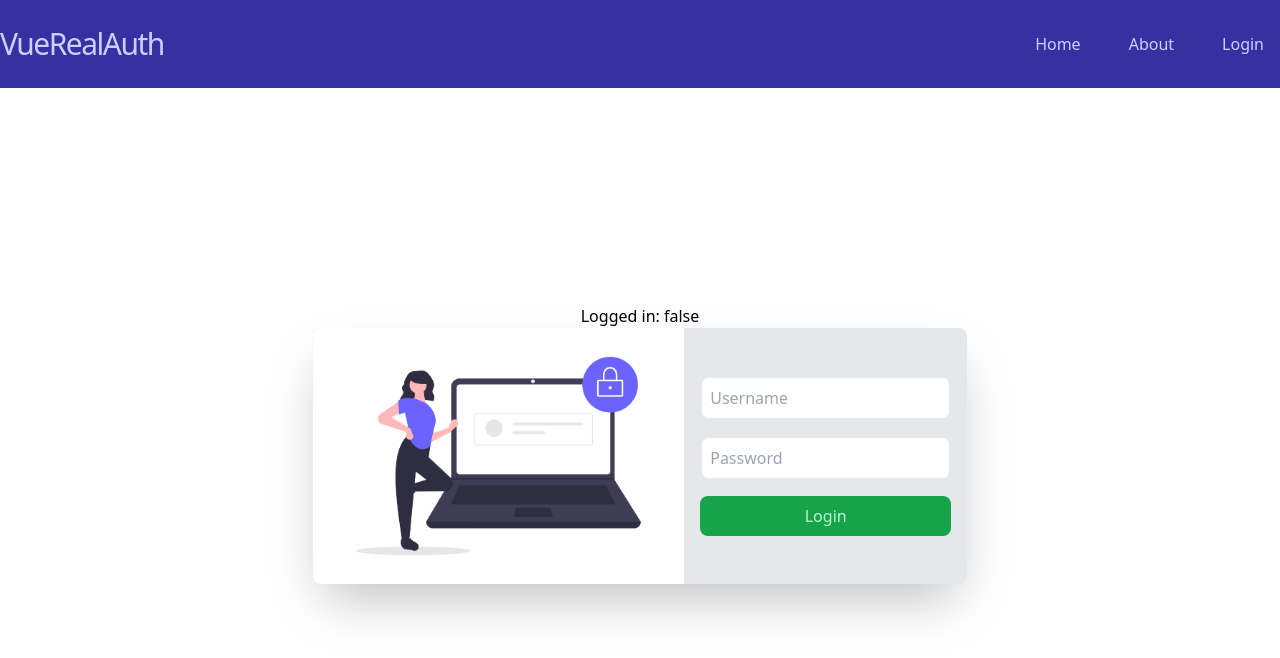
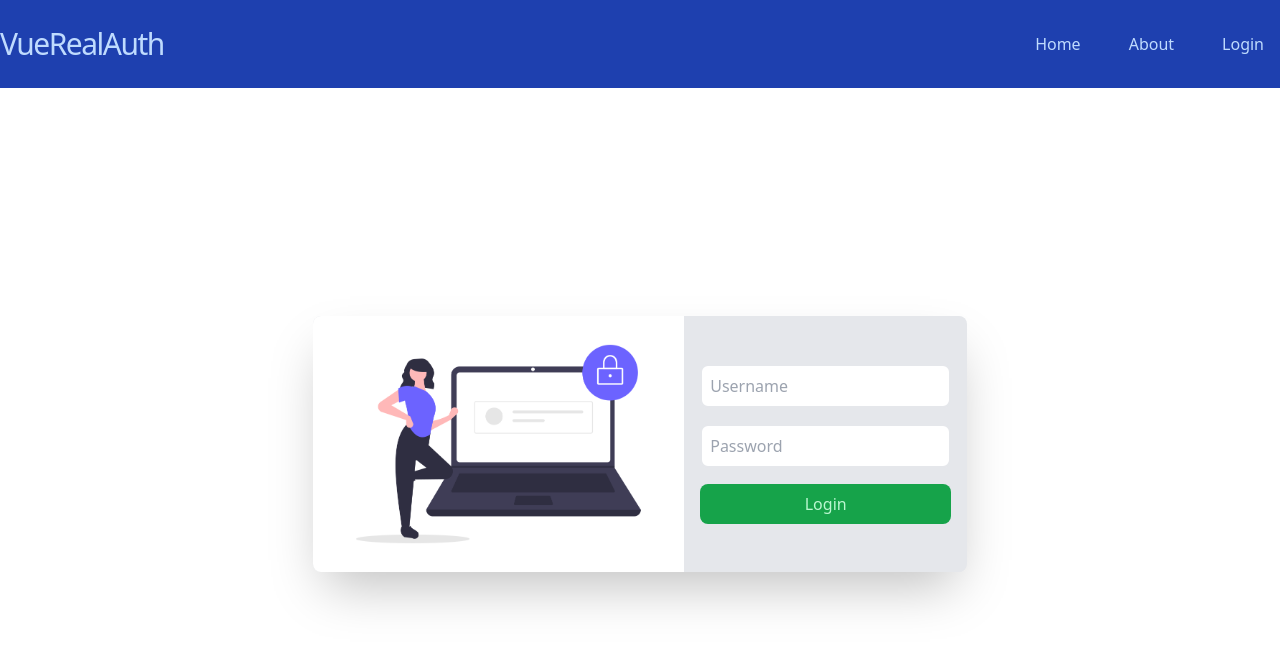
Before and after one commit to lehirschy/vuelogin, a Vue app: page /login in a window 1280 px wide. Shown: the top 658 px of the page. Built offline with nearby package versions, Linux system fonts and the light colour scheme; no server answers.

Commit message:
Login Firebase Done

```diff
--- a/package.json
+++ b/package.json
@@ -9,6 +9,7 @@
   },
   "dependencies": {
     "@vueuse/core": "^7.7.0",
+    "firebase": "^9.6.8",
     "vue": "^3.2.25",
     "vue-router": "^4.0.12",
     "vue-undraw": "^2.0.13"
--- a/src/components/Nav.vue
+++ b/src/components/Nav.vue
@@ -10,34 +10,34 @@ const loggingOut = () => {
 };
 </script>
 <template>
-    <div class="text-indigo-200 bg-indigo-800">
+    <div class="text-blue-200 bg-blue-800">
         <div class="container flex items-center justify-between mx-auto " >
             <h1 class="text-3xl font-thin tracking-tighter">Vue<span class="font-normal">RealAuth</span></h1>
             <nav>
                 <ul class="flex w-full space-x-4">
                     <router-link to="/">
-                        <li class="px-4 py-8 hover:cursor-pointer hover:bg-indigo-100 hover:text-indigo-800">
+                        <li class="px-4 py-8 hover:cursor-pointer hover:bg-blue-100 hover:text-blue-800">
                             Home
                         </li>
                     </router-link>
                     <router-link to="/about">
-                        <li class="px-4 py-8 hover:cursor-pointer hover:bg-indigo-100 hover:text-indigo-800">
+                        <li class="px-4 py-8 hover:cursor-pointer hover:bg-blue-100 hover:text-blue-800">
                             About
                         </li>
                     </router-link>
                     <router-link v-if="!isAuthenticated" to="/login">
-                        <li class="px-4 py-8 hover:cursor-pointer hover:bg-indigo-100 hover:text-indigo-800">
+                        <li class="px-4 py-8 hover:cursor-pointer hover:bg-blue-100 hover:text-blue-800">
                             Login
                         </li>
                     </router-link>
                     <div v-else class="flex">
                         <router-link to="/secret">
-                            <li class="px-4 py-8 hover:cursor-pointer hover:bg-indigo-100 hover:text-indigo-800">
+                            <li class="px-4 py-8 hover:cursor-pointer hover:bg-blue-100 hover:text-blue-800">
                                 Secret
                             </li>
                         </router-link>
                         <button  @click="loggingOut">
-                            <li class="px-4 py-8 hover:cursor-pointer hover:bg-indigo-100 hover:text-indigo-800">
+                            <li class="px-4 py-8 hover:cursor-pointer hover:bg-blue-100 hover:text-blue-800">
                                 Logout
                             </li>
                         </button>
--- a/src/composable/useAuth.js
+++ b/src/composable/useAuth.js
@@ -1,28 +1,36 @@
 import { ref } from "vue";
+import { createUserWithEmailAndPassword, signInWithEmailAndPassword, signOut } from "firebase/auth";
+import { firebaseAuth } from "./useFirebase";
+import { async } from "@firebase/util";
 
 const isAuthenticated = ref(false);
 
-const user = ref(null);
+const user = ref("");
 
-const usersFromDB = [{username: "admin", password: "admin", name: "Administrator"},
-                {username: "eden", password: "eden", name: "Eden"}
-                ];
 const useAuth = () => {
-    const login = (username, password) => {
-        const userFromDB = usersFromDB.find(
-            (user) => user.username === username && user.password === password
-        );
-        if (userFromDB) {
+    const login = async (username, password) => {
+        const res = await signInWithEmailAndPassword(firebaseAuth, username, password);
+
+        if (res.user){
             isAuthenticated.value = true;
-            user.value = userFromDB.name;
+            user.value = res.user.email;
         }
     };
-    const logout = () => {
+    const signup = async (username, password) => {
+        const res = await createUserWithEmailAndPassword(firebaseAuth, username, password);
+
+        if (res.user){
+            isAuthenticated.value = true;
+            user.value = res.user.email;
+        }
+    };
+    const logout = async () => {
+        await signOut(firebaseAuth)
         isAuthenticated.value = false;
         user.value = "";
     };
 
-    return { isAuthenticated, login, logout, user };
+    return { isAuthenticated, signup, login, logout, user };
 };
 
 export default useAuth;
--- /dev/null
+++ b/src/composable/useFirebase.js
@@ -0,0 +1,8 @@
+import { initializeApp } from "firebase/app";
+
+import {getAuth} from "firebase/auth";
+
+import { firebaseConfig } from "../firebaseConfig";
+
+export const firebaseApp = initializeApp(firebaseConfig);
+export const firebaseAuth = getAuth(firebaseApp);
--- a/src/pages/login.vue
+++ b/src/pages/login.vue
@@ -13,8 +13,8 @@ const password = ref("");
 
 const router = useRouter();
 
-const loggingIn = () => {
-  login(username.value, password.value);
+const loggingIn = async () => {
+  await login(username.value, password.value);
   if (isAuthenticated.value){
     router.push("/");
   } else{
@@ -31,7 +31,6 @@ const { ready, start } = useTimeout(3000, { controls: true });
 
 <template>
     <div class="flex flex-col items-center justify-center space-y-12 min-h-screen-nonav">
-      Logged in: {{ isAuthenticated}}
        <div class="flex items-center justify-center overflow-hidden bg-gray-200 rounded-lg shadow-2xl">
          <img class="h-64" src="../assets/bglogin.png" alt="Login BG" />
          <form @submit.prevent="loggingIn" class="flex flex-col p-4 space-y-4">
@@ -41,7 +40,7 @@ const { ready, start } = useTimeout(3000, { controls: true });
              Login
            </button>
          </form>
-         </div>
+      </div>
     </div>
     <div v-if= "!ready && error" class="absolute w-1/3 text-center text-red-800 transition-opacity bg-red-300 rounded-lg bottom-2 right-2 p4">
       {{ error }}
```
Also changed, not shown: 2 other files (tests, documents, lock files or other folders).
